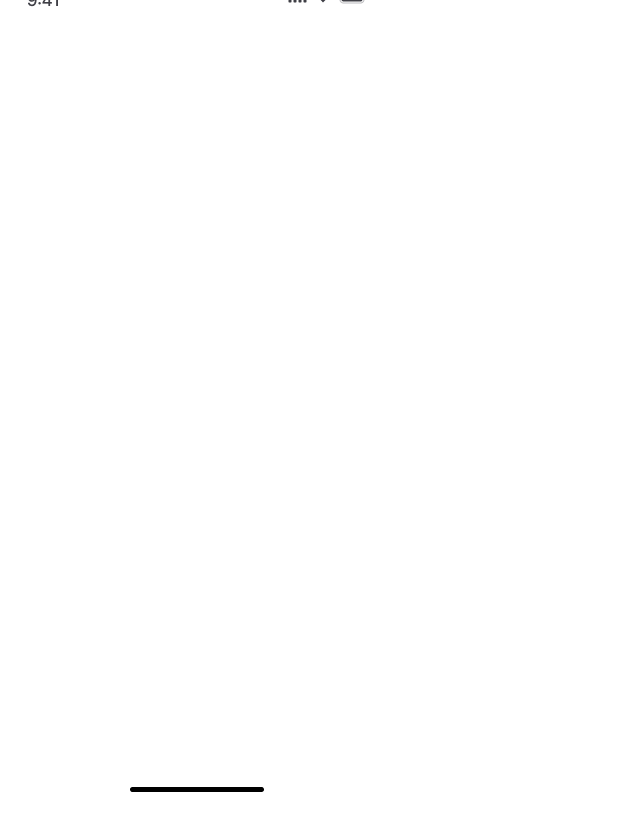
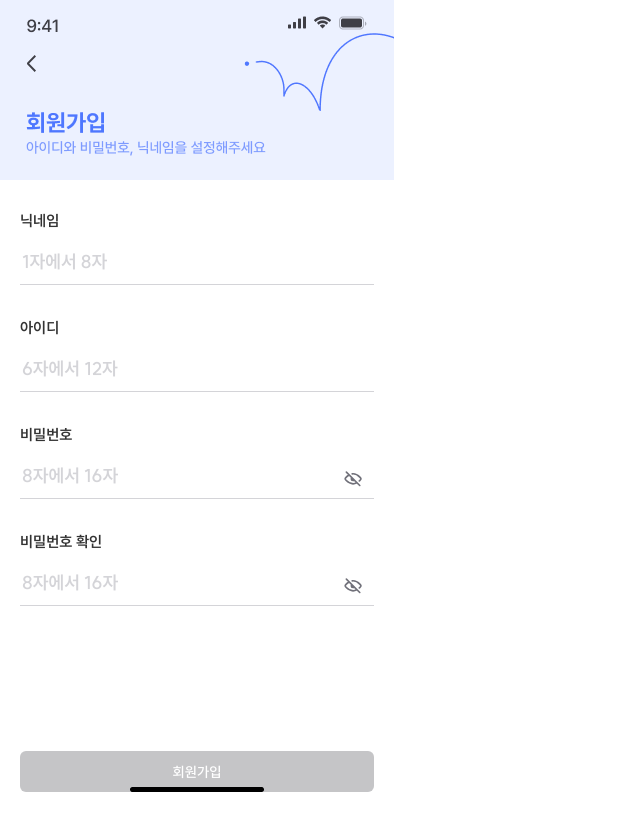
Before and after one commit to 2025-DSM-Hackathon-5/2025-DSM-Hackathon-5-FE, a React (Vite) app: page / in a window 1280 px wide. Shown: the whole page, without its empty margins (0-640 px from the left). Built offline with nearby package versions, Linux system fonts and the light colour scheme.

Commit message:
feat: signup 페이지 퍼블리싱

```diff
--- a/src/App.jsx
+++ b/src/App.jsx
@@ -1,17 +1,16 @@
 import styled from "styled-components";
 import SystemStatus from "./assets/images/SystemProps/TopStatusBar.png";
 import HomeIndicator from "./assets/images/SystemProps/HomeIndicator.png";
-import Text from "./components/text";
+import Signup from "./page/signup/Signup";
 
 function App() {
   return (
     <AppContainer>
+      <SystemPropImage src={SystemStatus} style={{ position: "absolute", top: 0 }} />
       <MainContent>
-        <SystemPropImage src={SystemStatus} />
-
-
-        <SystemPropImage src={HomeIndicator} style={{ position: "absolute", bottom: 0 }} />
+        <Signup />
       </MainContent>
+      <SystemPropImage src={HomeIndicator} style={{ position: "absolute", bottom: 0 }} />
     </AppContainer>
   );
 }
@@ -33,6 +32,7 @@ const MainContent = styled.div`
 `;
 
 const SystemPropImage = styled.img`
+  position: "absolute";
   margin: 0;
   padding: 0;
 `;
--- a/src/components/common/Button/Button.jsx
+++ b/src/components/common/Button/Button.jsx
@@ -16,7 +16,7 @@ export default Button;
 
 const Container = styled.button`
   margin: 0 auto;
-  width: 340px;
+  width: 354px;
   height: 41px;
   background-color: ${(props) => (props.disabled ? "#C5C5C7" : "#4f78ff")};
   border: none;
--- a/src/components/common/Header/Header.jsx
+++ b/src/components/common/Header/Header.jsx
@@ -19,6 +19,7 @@ function Header(props) {
 export default Header;
 
 const Container = styled.div`
+  margin-top: 50px;
   width: 354px;
   height: 55px;
   padding: 0 20px;
--- a/src/components/common/Inputs/BasicInput.jsx
+++ b/src/components/common/Inputs/BasicInput.jsx
@@ -4,7 +4,7 @@ function BasicInput(props) {
   return (
     <Container>
       <Label>{props.label}</Label>
-      <Input placeholder={props.placeholder} maxLength={props.maxLength} />
+      <Input placeholder={props.placeholder} maxLength={props.maxLength} onChange={props.onChange} value={props.text} />
     </Container>
   );
 }
--- a/src/components/common/Inputs/PasswordInput.jsx
+++ b/src/components/common/Inputs/PasswordInput.jsx
@@ -13,7 +13,7 @@ function PasswordInput(props) {
   return (
     <Container>
       <Label>{props.label}</Label>
-      <Input placeholder={props.placeholder} maxLength={props.maxLength} type={showPassword ? "text" : "password"} />
+      <Input placeholder={props.placeholder} maxLength={props.maxLength} type={showPassword ? "text" : "password"} onChange={props.onChange} value={props.text} />
       <Icon onClick={toggleVisibility} src={showPassword ? Show : Hide} />
     </Container>
   );
--- /dev/null
+++ b/src/page/signup/Signup.jsx
@@ -0,0 +1,99 @@
+import styled from "styled-components";
+import BannerImage from "../../assets/images/banner/signupBanner.png";
+import BasicInput from "../../components/common/Inputs/BasicInput";
+import PasswordInput from "../../components/common/Inputs/PasswordInput";
+import LeftArrow from "../../assets/images/header/LeftArrow.svg";
+import Button from "../../components/common/Button/Button";
+import { useState } from "react";
+
+function Signup() {
+  const [data, setData] = useState({ accountId: "", name: "", password: "", passwordCheck: "" });
+
+  const someInputIsBlank = data.accountId === "" || data.name === "" || data.password === "" || data.passwordCheck === "";
+
+  const dataChangeEventHandler = (name, text) => {
+    setData({ ...data, [name]: text });
+  };
+
+  const signupButtonClickHandler = () => {};
+
+  const goBackBtnClickEventHandler = () => {};
+
+  return (
+    <Container>
+      <Banner src={BannerImage} />
+      <GoBackBtn src={LeftArrow} onClick={goBackBtnClickEventHandler} />
+
+      <InputContainer>
+        <BasicInput
+          label={"닉네임"}
+          placeholder={"1자에서 8자"}
+          maxLength={8}
+          text={data.accountId}
+          onChange={(e) => {
+            dataChangeEventHandler("accountId", e.target.value);
+          }}
+        />
+        <BasicInput
+          label={"아이디"}
+          placeholder={"6자에서 12자"}
+          maxLength={12}
+          text={data.name}
+          onChange={(e) => {
+            dataChangeEventHandler("name", e.target.value);
+          }}
+        />
+        <PasswordInput
+          label={"비밀번호"}
+          placeholder={"8자에서 16자"}
+          maxLength={16}
+          text={data.password}
+          onChange={(e) => {
+            dataChangeEventHandler("password", e.target.value);
+          }}
+        />
+        <PasswordInput
+          label={"비밀번호 확인"}
+          placeholder={"8자에서 16자"}
+          maxLength={16}
+          text={data.passwordCheck}
+          onChange={(e) => {
+            dataChangeEventHandler("passwordCheck", e.target.value);
+          }}
+        />
+      </InputContainer>
+
+      <Button onClick={signupButtonClickHandler} text={"회원가입"} disabled={someInputIsBlank} />
+    </Container>
+  );
+}
+
+export default Signup;
+
+const Container = styled.div`
+  display: flex;
+  flex-direction: column;
+`;
+
+const Banner = styled.img``;
+
+const InputContainer = styled.div`
+  margin-top: 30px;
+  margin-bottom: 145px;
+  display: flex;
+  flex-direction: column;
+  gap: 32px;
+`;
+
+const GoBackBtn = styled.img`
+  position: absolute;
+  left: 25px;
+  top: 50px;
+  width: 14px;
+  height: 27px;
+
+  &:active {
+    transform: scale(0.97);
+    opacity: 0.7;
+  }
+`;
```
Also changed, not shown: src/assets/images/SystemProps/TopStatusBar.png, src/assets/images/banner/signupBanner.png (added).
